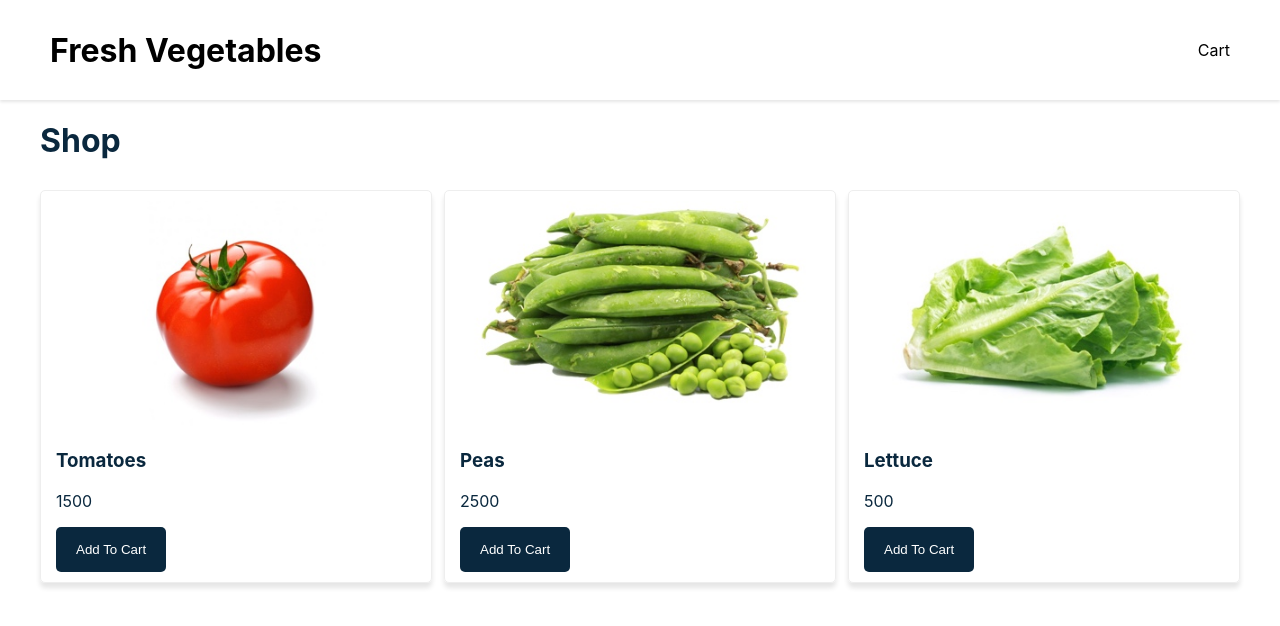
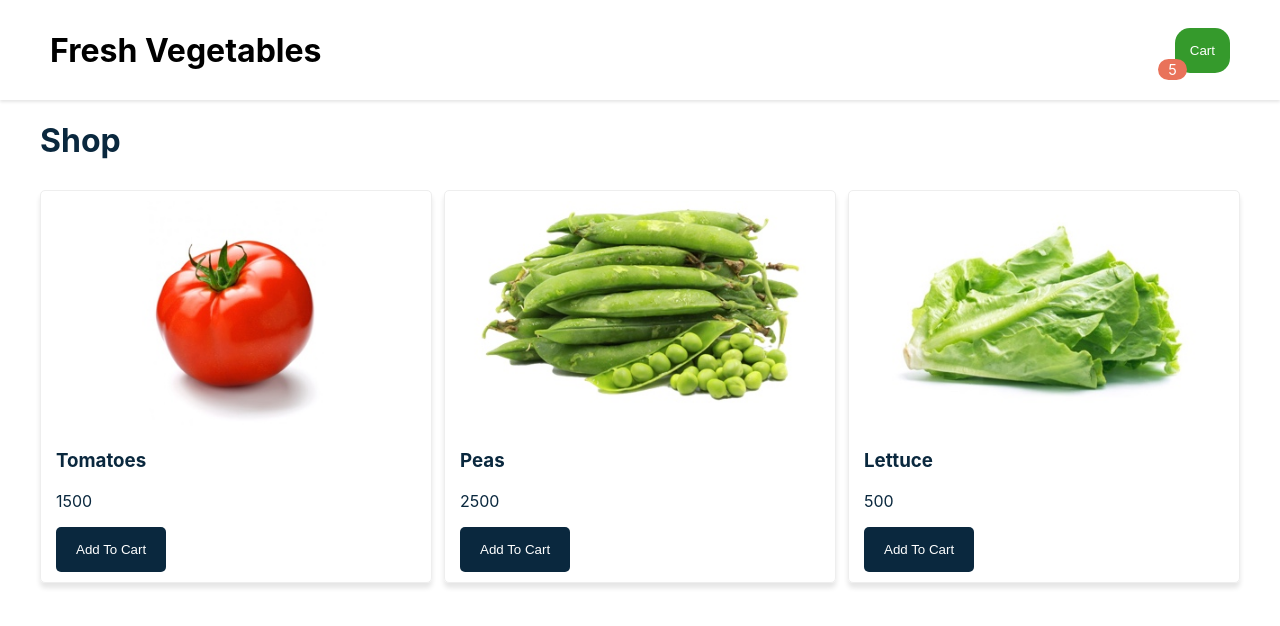
Before and after one commit to LuFabb/Shopping-Cart, a React (Create React App) app: page / in a window 1280 px wide. Shown: the top 626 px of the page. Built offline with nearby package versions, Linux system fonts and the light colour scheme.

Commit message:
shopping cart button

```diff
--- /dev/null
+++ b/src/components/BubbleAlert.js
@@ -0,0 +1,26 @@
+import { Component } from "react";
+
+const styles = {
+  bubblealert: {
+    backgroundColor: '#E9725A',
+    borderRadius: '15px',
+    color: '#fff',
+    padding: '2px 10px',
+    fontSize: '0.9rem',
+    widh: '20px',
+
+  }
+}
+
+class BubbleAlert extends Component {
+  render() {
+    return(
+      <span style={styles.bubblealert}>
+        5
+      </span>
+    )
+  }
+}
+
+
+export default BubbleAlert
--- /dev/null
+++ b/src/components/Cart.js
@@ -0,0 +1,35 @@
+import { Component } from "react";
+import BubbleAlert from './BubbleAlert'
+
+const styles = {
+  cart: {
+    backgroundColor: '#359A2C',
+    color: '#fff',
+    border: 'none',
+    padding: '15px',
+    borderRadius: '15px',
+    cursor: 'pointer',
+  },
+  bubble: {
+    position: 'relative',
+    left: 12,
+    top: 20,
+  }
+}
+
+class Cart extends Component {
+  render() {
+    return (
+      <div>
+        <span style={styles.bubble}>
+          <BubbleAlert />
+        </span>
+        <button style={styles.cart} >
+          Cart
+        </button>
+      </div>
+    )
+  }
+}
+
+export default Cart
--- a/src/components/Navbar.js
+++ b/src/components/Navbar.js
@@ -1,5 +1,6 @@
 import { Component } from "react";
 import Logo from './Logo'
+import Cart from './Cart'
 
 const styles = {
   navbar: {
@@ -19,7 +20,7 @@
     return(
       <nav style={styles.navbar}>
         <Logo />
-        <p>Cart</p>
+        <Cart />
       </nav>
     )
   }
```
